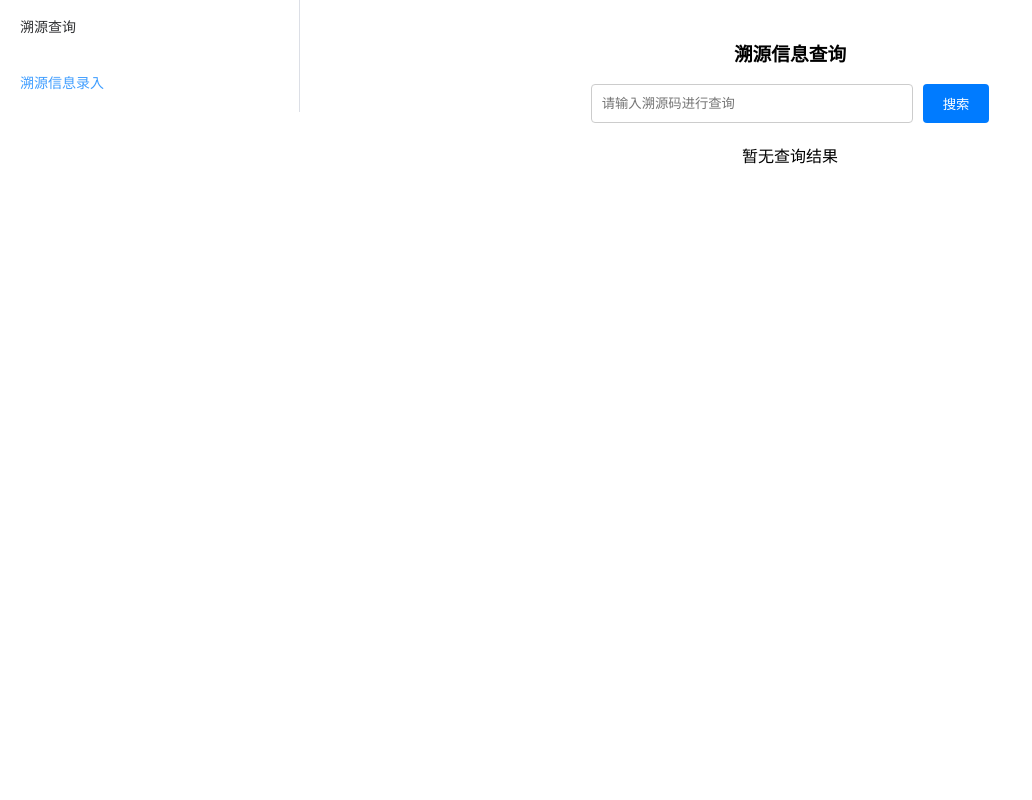
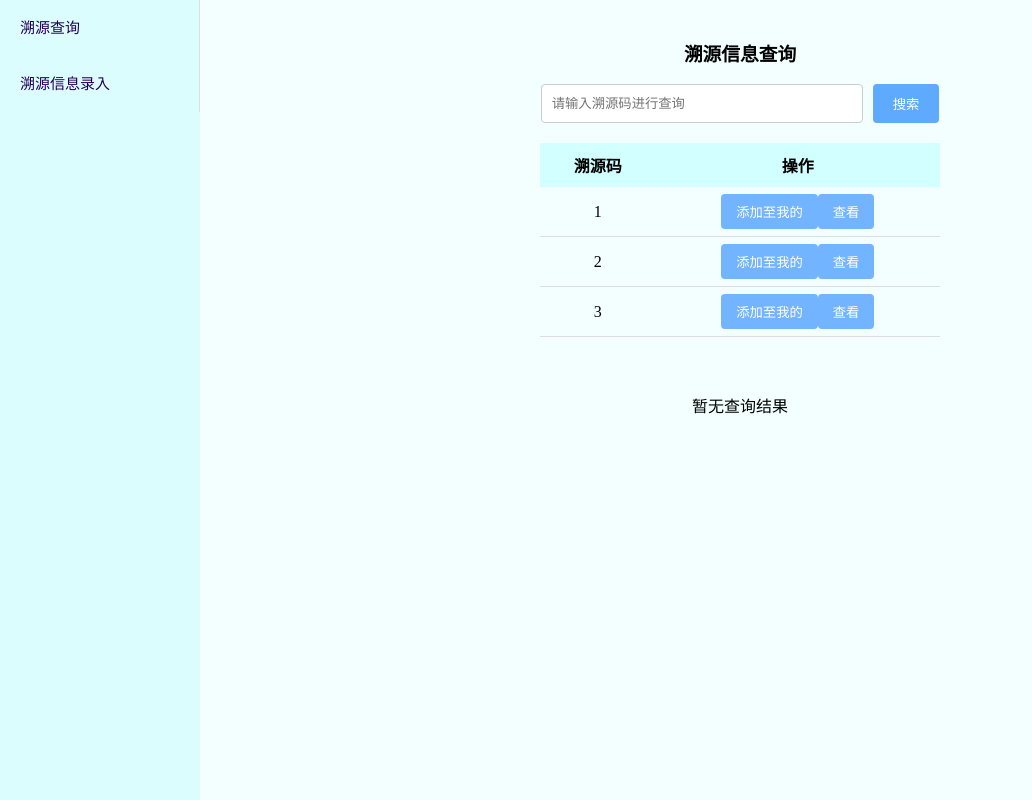
Before and after one commit to WWWJ66/Blockchain_DApp, a Vue app in the folder frontend/: page /#/queries in a window 1280 px wide. Shown: the whole page, without its empty margins (0-1032 px from the left). Built offline with nearby package versions, Linux system fonts and the light colour scheme.

Commit message:
页面更新

```diff
--- a/frontend/package.json
+++ b/frontend/package.json
@@ -8,6 +8,7 @@
     "lint": "vue-cli-service lint"
   },
   "dependencies": {
+    "axios": "^1.7.9",
     "core-js": "^3.8.3",
     "element-plus": "^2.9.1",
     "vue": "^3.2.13",
--- a/frontend/src/components/HomeView.vue
+++ b/frontend/src/components/HomeView.vue
@@ -1,10 +1,16 @@
 <template>
   <div class="home-view">
     <el-container>
-      <el-aside type="primary">
-        <el-menu default-active="2" class="el-menu-vertical">
-          <el-menu-item index="1" class="menu" @click="$router.push('/queries')">溯源查询</el-menu-item>
-          <el-menu-item index="2" class="menu" @click="$router.push('/input')">溯源信息录入</el-menu-item>
+      <el-aside width="200px" style="background-color: rgba(141,248,252,0.3); height: 100vh" type="primary">
+        <el-menu default-active="2" class="el-menu-vertical" style="background-color: rgba(0,0,0,0);">
+          <el-menu-item index="1" class="menu"
+                        style="color: #270055; font-size: 15px;"
+                        @click="$router.push('/queries')">溯源查询
+          </el-menu-item>
+          <el-menu-item index="2" class="menu"
+                        style="color: #270055; font-size: 15px;"
+                        @click="$router.push('/input')">溯源信息录入
+          </el-menu-item>
         </el-menu>
       </el-aside>
       <el-container class="content">
@@ -20,11 +26,16 @@ import {ElContainer, ElAside} from 'element-plus';
 </script>
 
 <style scoped>
-.home-view, el-container, el-aside, el-menu {
+.home-view, el-container, el-aside {
   height: 100vh;
 }
 
-el-aside{
-  width: 150px;
+menu {
+  text-align: center;
+  color: white;
+}
+
+.content {
+  background-color: rgba(141, 248, 252, 0.1);
 }
 </style>
--- a/frontend/src/components/QueryView.vue
+++ b/frontend/src/components/QueryView.vue
@@ -3,38 +3,90 @@
     <h1>溯源信息查询</h1>
     <div class="search-bar">
       <input v-model="searchQuery" type="text" placeholder="请输入溯源码进行查询">
-      <button @click="performSearch">搜索</button>
+      <button @click="viewProduct(searchQuery)">搜索</button>
     </div>
-    <div class="results">
-      <p v-if="!searchResults.length">暂无查询结果</p>
-      <ul v-else>
-        <li v-for="result in searchResults" :key="result.id">
-          <h3>{{ result.name }}</h3>
-          <p>{{ result.info }}</p>
-        </li>
-      </ul>
+    <table class="results-table">
+      <thead>
+      <tr>
+        <th>溯源码</th>
+        <th>操作</th>
+      </tr>
+      </thead>
+      <tbody>
+      <tr v-for="product in products" :key="product.id">
+        <td>{{ product }}</td>
+        <td>
+          <button @click="addToMy(product)">添加至我的</button>
+          <button @click="viewProduct(product)">查看</button>
+        </td>
+      </tr>
+      </tbody>
+    </table>
+    <div class="result-info">
+      <p v-if="!details.length">暂无查询结果</p>
+      <div v-else>
+        <table class="details-table" v-for="detail in details" :key="detail.id">
+          <thead>
+          <tr>
+            <th>产品名称</th>
+            <th>详细信息</th>
+          </tr>
+          </thead>
+          <tbody>
+          <tr v-for="info in detail" :key="info.id">
+            <td>{{ info.name }}</td>
+            <td>{{ info.info }}</td>
+          </tr>
+          </tbody>
+        </table>
+      </div>
     </div>
   </div>
 </template>
 
 <script setup>
-import { ref } from 'vue';
+import {ref, onMounted} from 'vue';
+// import axios from "axios";
+
+const username = "111111";
 
 // 定义搜索查询和搜索结果的响应式变量
 const searchQuery = ref('');
-const searchResults = ref([]);
+const products = ref([]);
+const details = ref([]);
 
-// 模拟搜索功能
-const performSearch = () => {
-  // 这里应该调用后端API获取实际的搜索结果
-  // 为了示例，我们手动设置一些搜索结果
-  searchResults.value = [
-    { id: 1, name: '产品A', info: '详细信息A' },
-    { id: 2, name: '产品B', info: '详细信息B' },
-    { id: 3, name: '产品C', info: '详细信息C' }
-  ];
-  // 实际开发中，你可能需要使用fetch或axios等库来发送请求
+const getProductsList = async () => {
+  console.log(`查询 ${username} 的产品列表`);
+  // const productlistResponse = await axios.post("localhost:9090/getProductList", {username: username});
+  // for (const item of productlistResponse.data) {
+  //   products.value.push(item["tracecode"]);
+  // }
+  products.value = ["1", "2", "3"];
+}
+
+const addToMy = async (traceCode) => {
+  // await axios.post("localhost:9090/addProduct", {username: username, tracecode: traceCode});
+  console.log(`添加产品: ${traceCode}`);
 };
+
+const viewProduct = async (traceCode) => {
+  // const res = await axios.post("localhost:9090/getProductInfo", {tracecode: traceCode});
+  // searchResults.value = res.data;
+  console.log(`展示产品详情: ${traceCode}`);
+  details.value = [[
+    {id: 1, name: '产品A', info: '详细信息A'},
+    {id: 2, name: '产品B', info: '详细信息B'},
+    {id: 3, name: '产品C', info: '详细信息C'}
+  ],[
+    {id: 4, name: '产品1', info: '详细信息A'},
+    {id: 5, name: '产品2', info: '详细信息B'},
+    {id: 6, name: '产品3', info: '详细信息C'}
+  ]];
+};
+
+onMounted(async () => {
+  await getProductsList();
+});
 </script>
 
 <style scoped>
@@ -64,7 +116,7 @@ h1 {
 
 .search-bar button {
   padding: 10px 20px;
-  background-color: #007bff;
+  background-color: #5eaaff;
   color: white;
   border: none;
   border-radius: 4px;
@@ -72,19 +124,45 @@ h1 {
 }
 
 .search-bar button:hover {
-  background-color: #0056b3;
+  background-color: #1d89fd;
 }
 
-.results {
+.result-info {
+  margin-top: 40px;
+  justify-content: center;
+  text-align: center;
+  display: flex;
+}
+
+.results-table, .details-table {
+  width: 400px;
+  margin: 0 auto;
+  border-collapse: collapse;
   text-align: center;
 }
 
-.results ul {
-  list-style-type: none;
-  padding: 0;
+.results-table th, .details-table th {
+  background-color: #d2ffff;
+  padding: 10px;
+  text-align: center;
 }
 
-.results li {
-  margin: 5px 0;
+.results-table td, .details-table td {
+  padding: 7px;
+  border-bottom: 1px solid #ddd;
+  justify-content: center;
+}
+
+.results-table td button{
+  padding: 8px 15px;
+  background-color: #72b4ff;
+  color: white;
+  border: none;
+  border-radius: 4px;
+  cursor: pointer;
+}
+
+.results-table td button:hover, .details-table td button:hover {
+  background-color: #1e77d8;
 }
 </style>
```
Also changed, not shown: 1 other file (tests, documents, lock files or other folders).
